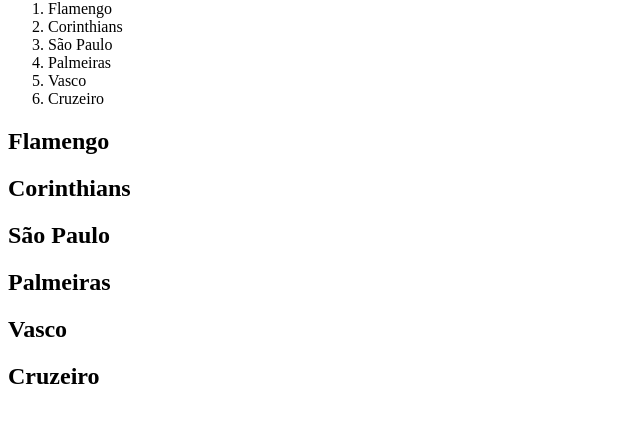
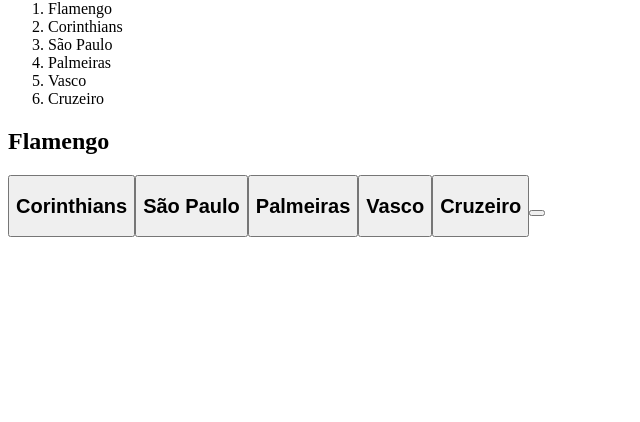
Before and after one commit to CarlosBarbosa2005/testeaulaweb, a plain HTML site: page sumario.html in a window 1280 px wide. Shown: the part 66-488 px from the top of the page, without its empty margins (0-640 px from the left). Drawn offline with Linux system fonts and the light colour scheme.

Commit message:
Update sumario.html

```diff
--- a/sumario.html
+++ b/sumario.html
@@ -8,11 +8,17 @@
     <h1>6 maiores torcidas de futebol do Brasil </h1>
       <ol></ol>
     <h2>Flamengo</h2>
+    <button id="voltar">
     <h2>Corinthians</h2>
+    <button id="voltar">
     <h2>São Paulo</h2>
+    <button id="voltar">
     <h2>Palmeiras</h2>
+    <button id="voltar">
     <h2>Vasco</h2>
+    <button id="voltar">
     <h2>Cruzeiro</h2>
+    <button id="voltar">
     <script src ="conteudo.js"></script>
 
   </body>
```
